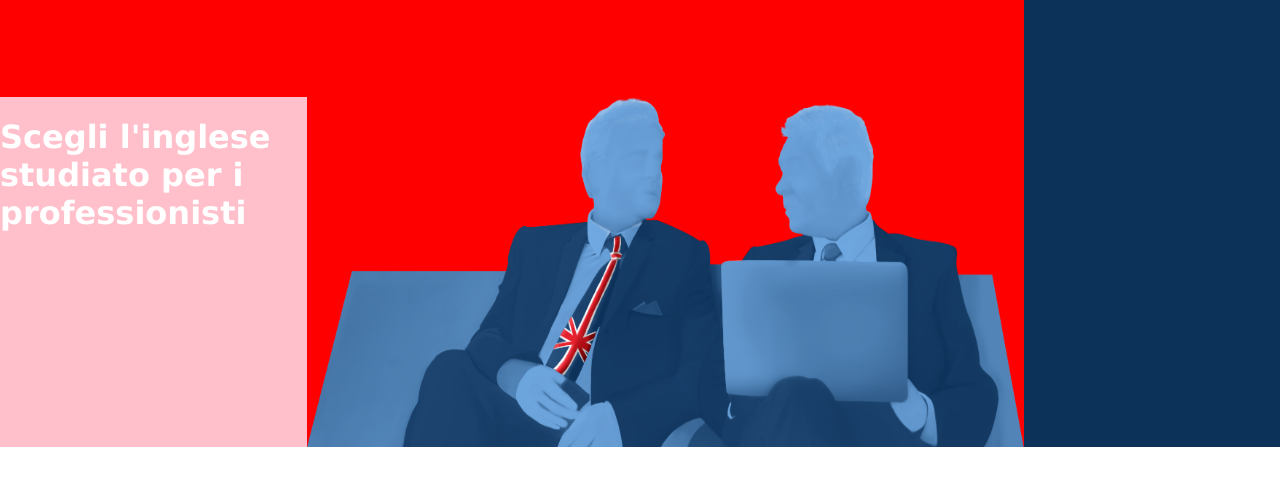
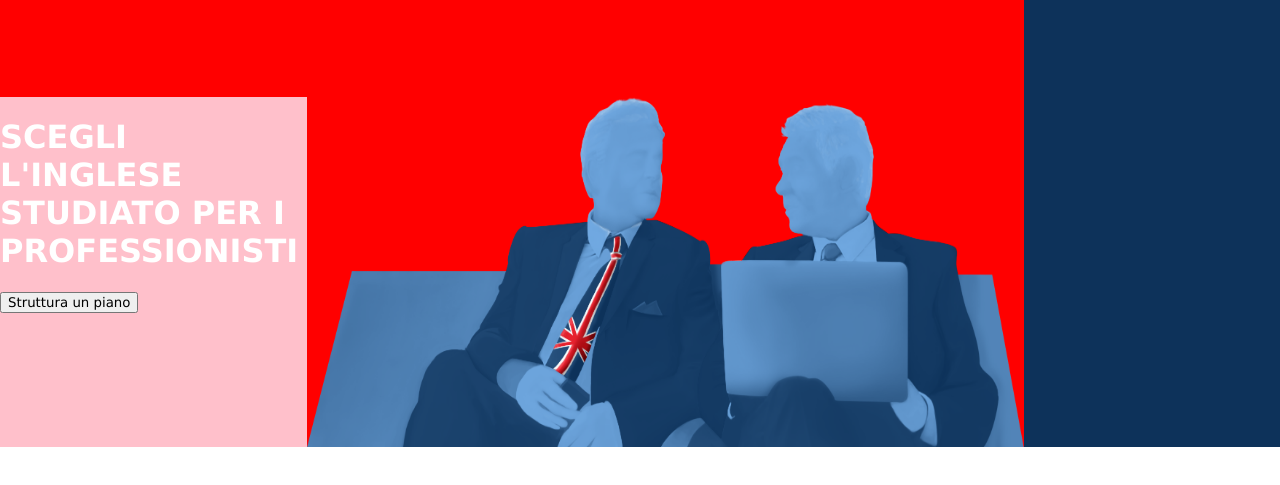
Before and after one commit to Mr2803/html-css-fluentify, a plain HTML site: page index.html in a window 1280 px wide. Shown: the part 53-538 px from the top of the page. Drawn offline with Linux system fonts and the light colour scheme.

Commit message:
add button

```diff
--- a/css/style.css
+++ b/css/style.css
@@ -91,6 +91,7 @@ div.sfondoheader img{
 
 div.studyeng h1{
   color:white;
+  text-transform: uppercase;
 }
 /* |sezione inferiore header */
 
--- a/index.html
+++ b/index.html
@@ -20,6 +20,7 @@
         <div class="containerheader2">
           <div class="studyeng">
             <h1>Scegli l'inglese studiato per i professionisti</h1>
+            <button type="button" name="button">Struttura un piano</button>
           </div>
           <div class="sfondoheader">
             <img src="img/oldman.png" alt="oldman">
```
